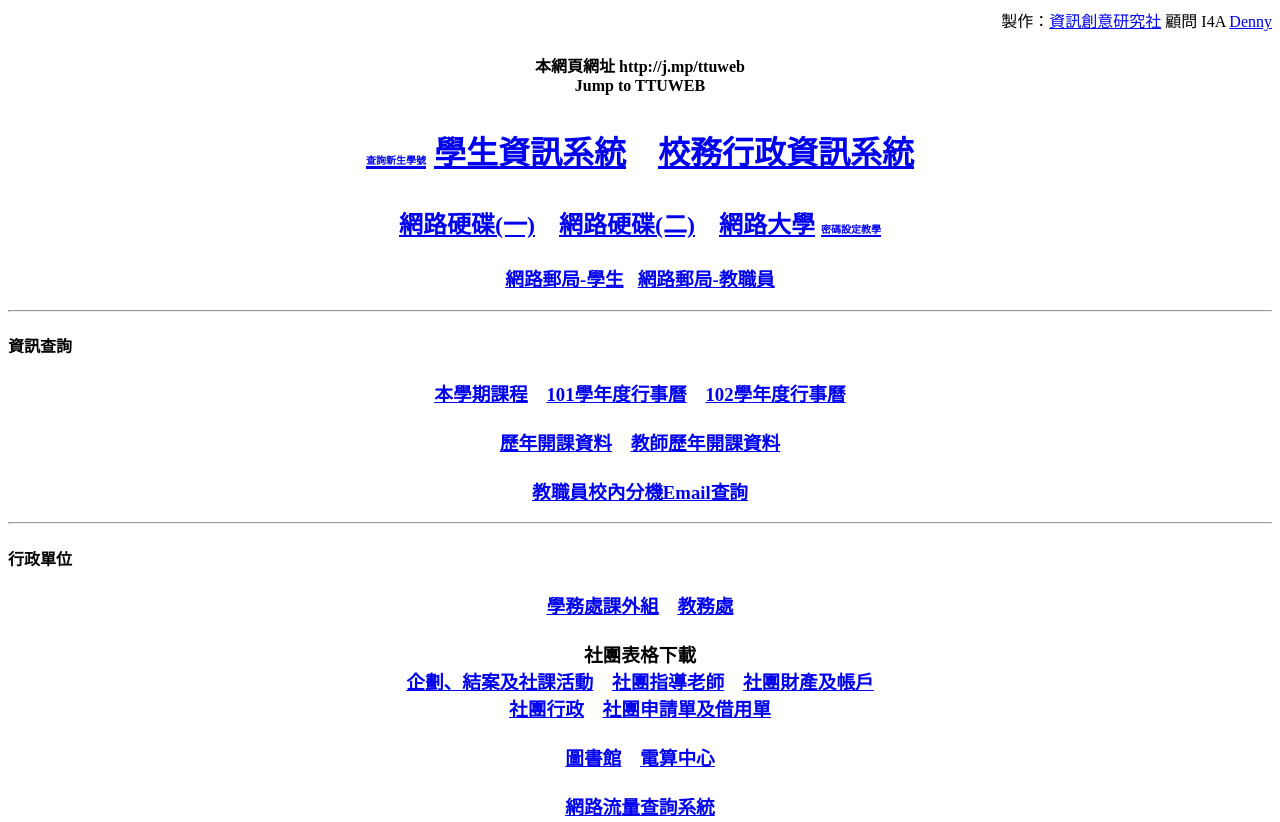
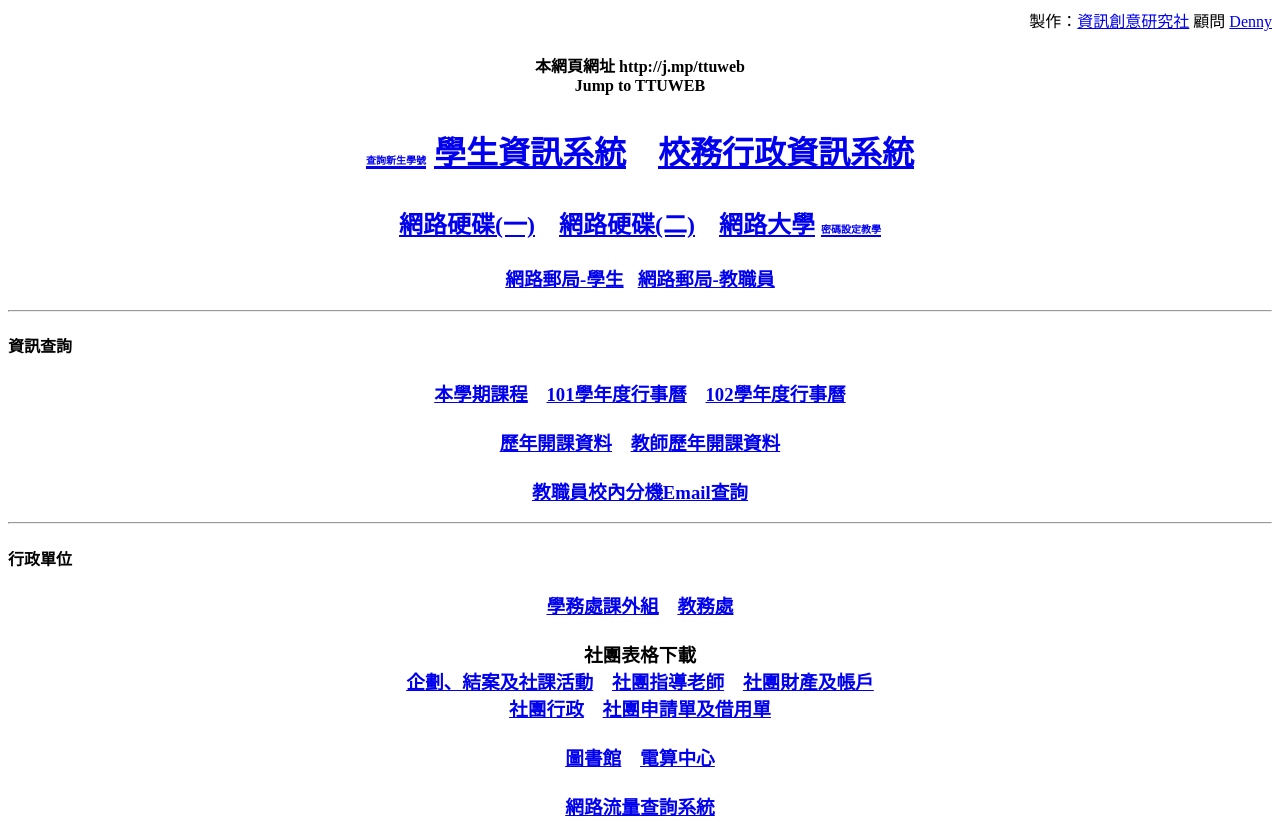
Before and after one commit to TTUCSCEC/ttuweb, a plain HTML site: page index.html in a window 1280 px wide. Shown: the top 822 px of the page. Drawn offline with Linux system fonts and the light colour scheme.

Commit message:
remove author grade and class info

```diff
--- a/index.html
+++ b/index.html
@@ -18,7 +18,7 @@
 
 <body>
 	<p align="right">
-		製作：<a href="http://goo.gl/X086X" target="_blank">資訊創意研究社</a> 顧問 I4A <a href="http://about.me/denny0223">Denny</a>
+		製作：<a href="http://goo.gl/X086X" target="_blank">資訊創意研究社</a> 顧問 <a href="http://about.me/denny0223">Denny</a>
 	</p>
 	<h4>
 		<p align="center">
```
